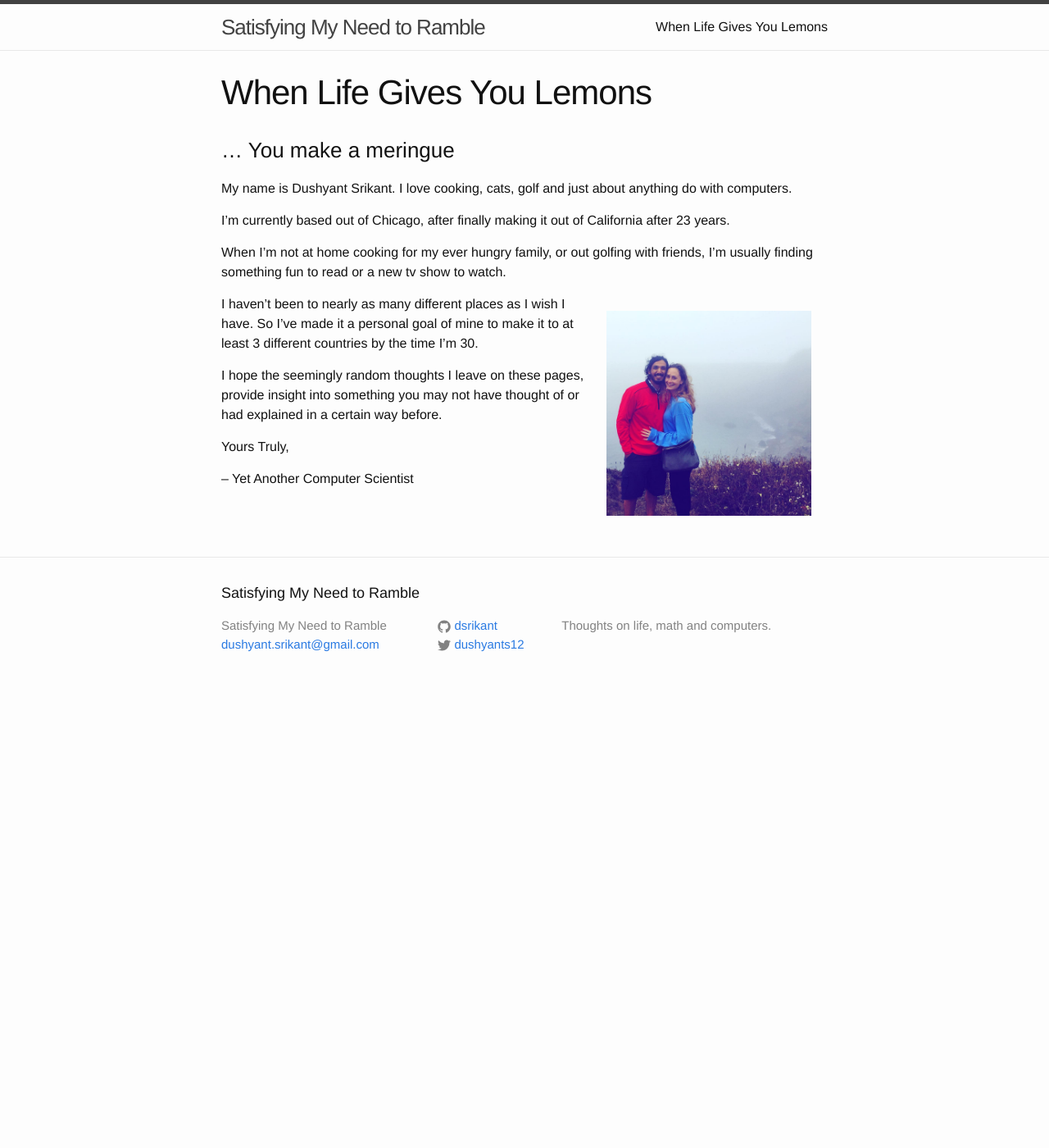
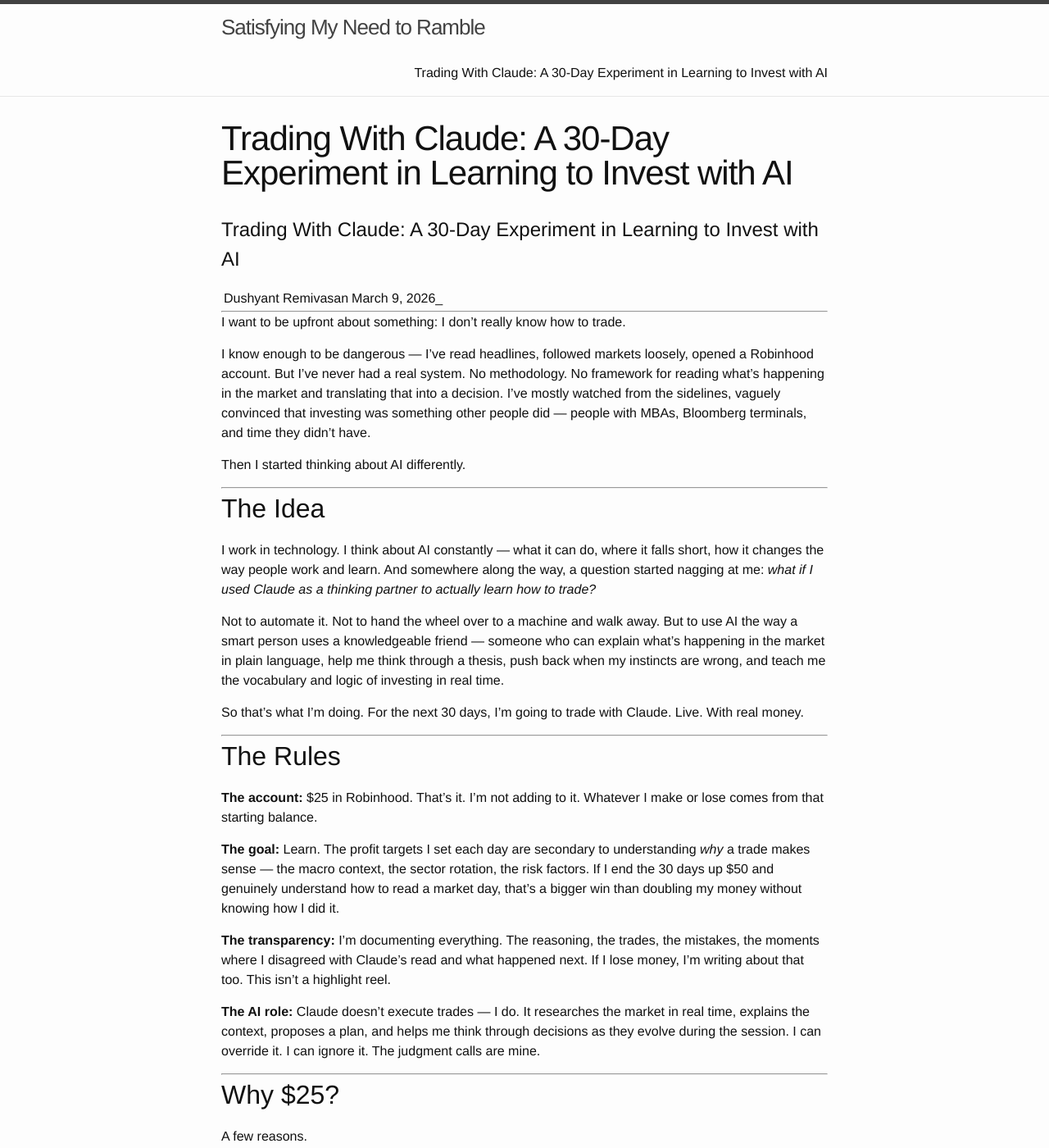
Before and after one commit to dsrikant/dsrikant.github.io, a Jekyll site: the page built from about.md, in a window 1280 px wide and 1400 px high. Shown: the whole window at 82% size. Built offline with Jekyll 4.4.1, drawn with Linux system fonts in a browser that asks for light colours; our own code applies the rules of GitHub Pages for plain Markdown files; some of the changed text lies outside the part shown.

Commit message:
Trading website

```diff
--- a/_posts/2016-07-03-lifes-short-have-a-cool-terminal.markdown
+++ /dev/null
@@ -1,6 +0,0 @@
----
-layout: post
-title:  "Make Yourself Look Cool"
-date:   2016-07-03 21:41:09 -0500
-categories: jekyll update
----
--- a/_posts/2016-11-8-deleting-git-history.markdown
+++ /dev/null
@@ -1,6 +0,0 @@
----
-layout: post
-title:  "Deleting Git History"
-date:   2016-11-04 21:41:09 -0500
-categories: jekyll update
----
--- a/_posts/2023-28-03-my-plan-for-a-self-directed-mba.markdown
+++ /dev/null
@@ -1,6 +0,0 @@
----
-layout: post
-title:  "My Path to a Self Direction MBA"
-date:   2023-03-28 21:41:09 -0500
-categories: jekyll update
----
--- a/about.md
+++ b/about.md
@@ -1,24 +1,89 @@
 ---
 layout: page
-title: When Life Gives You Lemons
+title: Trading With Claude: A 30-Day Experiment in Learning to Invest with AI
 permalink: /about/
 ---
 
-### ... You make a meringue
+# Trading With Claude: A 30-Day Experiment in Learning to Invest with AI
 
-My name is Dushyant Srikant. I love cooking, cats, golf and just about anything do with computers.
+Dushyant Remivasan | March 9, 2026\_
 
-I'm currently based out of Chicago, after finally making it out of California after 23 years.
+---
 
-When I'm not at home cooking for my ever hungry family, or out golfing with friends, I'm usually finding something fun to read or a new tv show to watch.
+I want to be upfront about something: I don't really know how to trade.
 
-<img align='right' src="/images/k&d.jpg" alt="Smiley face" height="250" width="250" style="padding: 20px;">
+I know enough to be dangerous — I've read headlines, followed markets loosely, opened a Robinhood account. But I've never had a real system. No methodology. No framework for reading what's happening in the market and translating that into a decision. I've mostly watched from the sidelines, vaguely convinced that investing was something other people did — people with MBAs, Bloomberg terminals, and time they didn't have.
 
-I haven't been to nearly as many different places as I wish I have. So I've made it a personal
-goal of mine to make it to at least 3 different countries by the time I'm 30.
+Then I started thinking about AI differently.
 
-I hope the seemingly random thoughts I leave on these pages, provide insight into something you may not have thought of or had explained in a certain way before.
+---
 
-Yours Truly,
+## The Idea
 
--- Yet Another Computer Scientist
+I work in technology. I think about AI constantly — what it can do, where it falls short, how it changes the way people work and learn. And somewhere along the way, a question started nagging at me: _what if I used Claude as a thinking partner to actually learn how to trade?_
+
+Not to automate it. Not to hand the wheel over to a machine and walk away. But to use AI the way a smart person uses a knowledgeable friend — someone who can explain what's happening in the market in plain language, help me think through a thesis, push back when my instincts are wrong, and teach me the vocabulary and logic of investing in real time.
+
+So that's what I'm doing. For the next 30 days, I'm going to trade with Claude. Live. With real money.
+
+---
+
+## The Rules
+
+**The account:** $25 in Robinhood. That's it. I'm not adding to it. Whatever I make or lose comes from that starting balance.
+
+**The goal:** Learn. The profit targets I set each day are secondary to understanding _why_ a trade makes sense — the macro context, the sector rotation, the risk factors. If I end the 30 days up $50 and genuinely understand how to read a market day, that's a bigger win than doubling my money without knowing how I did it.
+
+**The transparency:** I'm documenting everything. The reasoning, the trades, the mistakes, the moments where I disagreed with Claude's read and what happened next. If I lose money, I'm writing about that too. This isn't a highlight reel.
+
+**The AI role:** Claude doesn't execute trades — I do. It researches the market in real time, explains the context, proposes a plan, and helps me think through decisions as they evolve during the session. I can override it. I can ignore it. The judgment calls are mine.
+
+---
+
+## Why $25?
+
+A few reasons.
+
+First, I can afford to lose it. That matters. One of the worst things a beginner can do is trade with money that has emotional weight attached to it. Twenty-five dollars is real enough to feel the stakes but small enough that a bad day won't derail anything.
+
+Second, constraints are educational. Figuring out how to generate meaningful returns from a small account teaches you things that unlimited capital hides. You learn about fractional shares, leveraged ETFs, position sizing, and the real cost of every decision when you can't just throw more money at a problem.
+
+Third — honestly? If I can learn to grow $25 consistently, the skills scale. The logic of a good trade doesn't change whether you're working with $25 or $25,000.
+
+---
+
+## What I'm Not Doing
+
+I want to be clear about what this experiment isn't.
+
+This is not financial advice. I'm a beginner writing about my own learning process in public. Nothing I post here should be read as a recommendation for what you should do with your money.
+
+This is also not a claim that AI is a reliable investment tool. I genuinely don't know how this turns out. Claude might help me make better decisions. It might also be wrong sometimes — and part of what I want to learn is how to recognize when to trust it and when to push back.
+
+---
+
+## Day One
+
+Today was my first live session. March 9, 2026 — which turned out to be one of the most volatile market days of the year so far. Crude oil briefly spiked above $100 a barrel following the escalation of the Iran war. The Dow dropped nearly 900 points at its low. Almost every sector was red.
+
+I put $20 into SOXL — a 3x leveraged semiconductor ETF — based on Claude's read that chips were the one sector showing real resilience amid the chaos. The position went underwater almost immediately. I held. Oil pulled back. The thesis played out.
+
+I sold at $53.31. Profit: **+$1.44**.
+
+Not life-changing. But it worked. And more importantly, I understood why it worked — which is the whole point.
+
+You can read the full breakdown of Day One right here on the blog.
+
+---
+
+## Follow Along
+
+I'll be posting after every session for the next 30 days. Some days will be winners. Some won't. I'll be honest about both.
+
+If you're someone who's been curious about trading but intimidated by where to start, or if you're interested in how AI actually performs as a real-time research and reasoning tool — this series is for you.
+
+Let's see where $25 goes.
+
+---
+
+_Disclaimer: This blog documents a personal learning experiment and is not financial advice. Trading involves real risk of loss. Never invest more than you can afford to lose._
```
Also changed, not shown: _posts/2016-11-9-make-america-great.markdown (deleted, +0 -55 lines), _posts/trading-with-claude-03-09-2026.markdown (added, +114 -0 lines), images/k&d.jpg (deleted).
